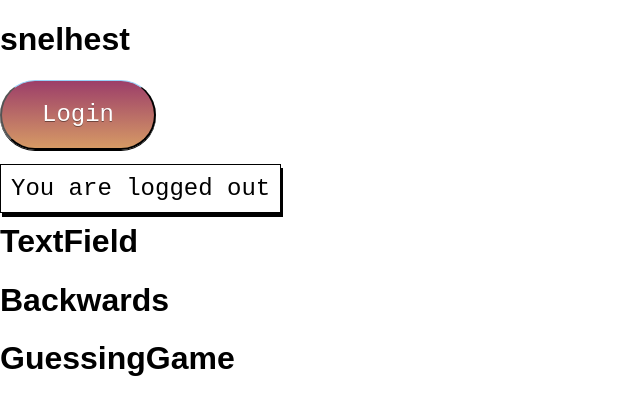
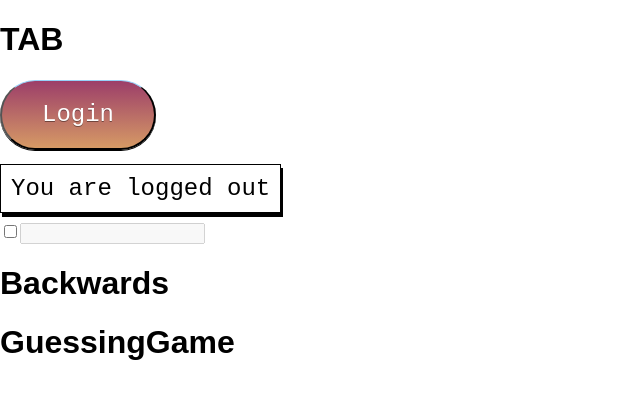
Before and after one commit to thatzita/lab31, a React (Create React App) app: page / in a window 1280 px wide. Shown: the top 414 px of the page, without its empty margins (0-640 px from the left). Built offline with nearby package versions, Linux system fonts and the light colour scheme.

Commit message:
textfield

```diff
--- a/src/Login.js
+++ b/src/Login.js
@@ -7,7 +7,6 @@ class Login extends React.Component {
     this.state = {
       loginStatus: false
     }
-    // this.loggedIn = "Click to login";
     this.handleClick = this.handleClick.bind(this);
   }
   handleClick(event) {
@@ -19,11 +18,9 @@ class Login extends React.Component {
     let btnText,
       divText;
     if (!this.state.loginStatus) {
-      // this.setState({loginStatus: true})
       btnText = "Login";
       divText = "You are logged out";
     } else {
-      // this.setState({loginStatus: false})
       btnText = "Logout";
       divText = "You are logged in";
     }
--- a/src/Tab.js
+++ b/src/Tab.js
@@ -2,7 +2,7 @@ import React from 'react';
 
 class Tab extends React.Component {
   render() {
-    return (<h1>snelhest</h1>)
+    return (<h1>TAB</h1>)
   }
 }
 
--- a/src/TextField.js
+++ b/src/TextField.js
@@ -1,9 +1,27 @@
 import React from 'react';
 
 class TextField extends React.Component {
+  constructor(props) {
+    super(props);
+    this.state = {
+      enabledOrNot: "disabled"
+    }
+    this.changeValue = this.changeValue.bind(this);
+  }
+  changeValue() {
+    console.log(this.state.enabledOrNot)
+    if (this.state.enabledOrNot === "disabled") {
+      this.setState({enabledOrNot: ""})
+    } else {
+      this.setState({enabledOrNot: "disabled"})
+    }
+  }
   render() {
-    return (<h1>
-      TextField</h1>)
+
+    return (<div className="textFieldDiv">
+      <input type="checkbox" onClick={this.changeValue}/>
+      <input type="text" disabled={this.state.enabledOrNot}/>
+    </div>)
   }
 }
 
--- a/src/index.css
+++ b/src/index.css
@@ -48,3 +48,8 @@ button:active {
   padding: 10px;
   box-shadow: 2px 4px;
 }
+
+.textFieldDiv {
+  position: relative;
+  margin-top: 20px;
+}
```
